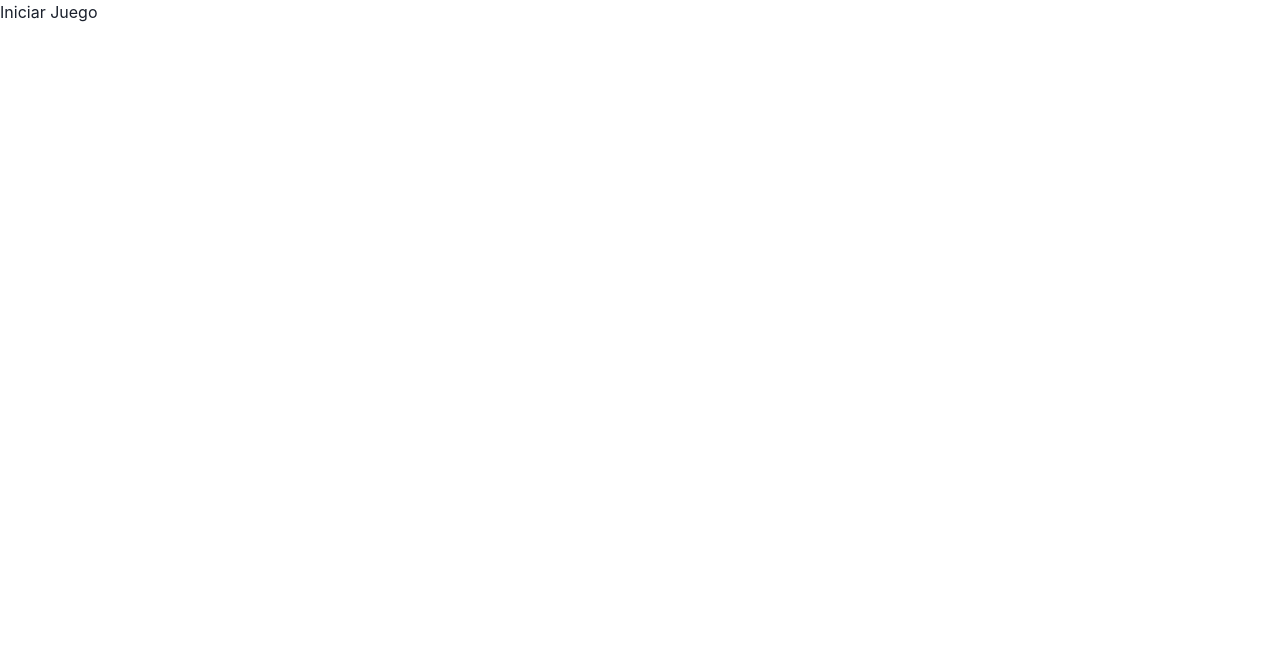
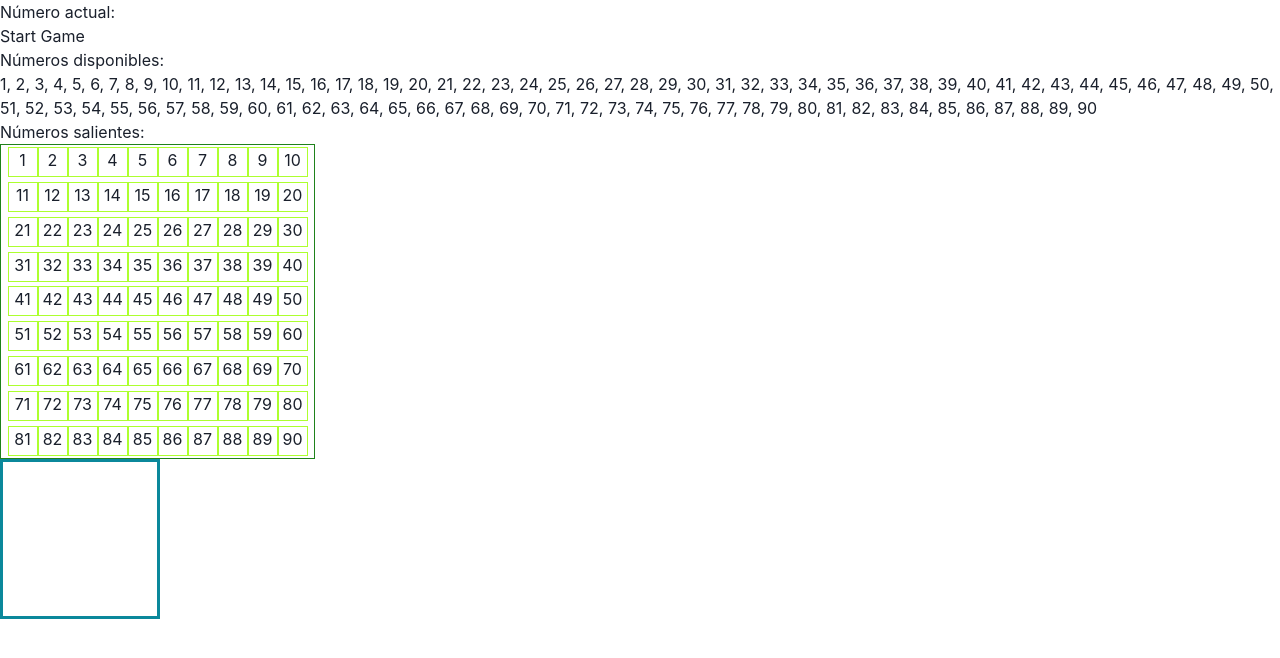
Before and after one commit to ayelentatto/bingo-with-react, a React (Create React App) app in the folder bingo/: page / in a window 1280 px wide. Shown: the top 658 px of the page. Built offline with nearby package versions, Linux system fonts and the light colour scheme.

Commit message:
current number(on repeat), availableNumbers(ok), output numbers(ok),background number tablero(ok), background number carton(ok)

```diff
--- /dev/null
+++ b/bingo/src/components/Carton.jsx
@@ -0,0 +1,3 @@
+import React from 'react';
+import { numbers } from '../shared/numbers';
+import Bingo from '../pages/Bingo/Bingo';
--- a/bingo/src/pages/Bingo/Bingo.jsx
+++ b/bingo/src/pages/Bingo/Bingo.jsx
@@ -1,37 +1,95 @@
-import React, { useEffect, useState } from 'react';
-
+import React, { useEffect, useState } from "react";
 import "./Bingo.scss";
-import { numbers } from '../../shared/numbers';
-import { sentences } from '../../shared/phrases';
+import { numbers } from "../../shared/numbers";
+import { phrases } from "../../shared/phrases";
 
 const Bingo = () => {
-    const numMod = [];
 
-    const [numAl, setNumAl] = useState();
-
-    useEffect(() => {
-        for(let num of numbers){
-            numMod.push(num);
-        }
-
-    }, []);
-
-    const iniciar = () => {
-        setInterval(() => {
-            let poscAleat = Math.floor(Math.random() * numMod.length + 1);
-            let numAleat = numMod[poscAleat];
-            setNumAl(numAleat);
-        }, 2000)
-
-    }
+  const [carton, setCarton] = useState([]);
+  const [cartonPintado, setCartonPintado] = useState([]);
+  const [disponibles, setDisponibles] = useState(numbers);
+  const [salientes, setSalientes] = useState([]);
+  const [numerosTableroPintados, setNumerosTableroPintados] = useState([]);
 
 
-    return (
+  const startGame = () => {
+    // Generar el cartón
+    const nums = [];
+    while (nums.length < 15) {
+      const randomNumber = disponibles[Math.floor(Math.random() * disponibles.length)];
+      if (!nums.includes(randomNumber)) {
+        nums.push(randomNumber);
+      }
+    }
+    setCarton(nums);
+
+
+    // Empezar a sacar números aleatorios
+    setInterval(() => {
+      const randomIndex = Math.floor(Math.random() * disponibles.length);
+      const randomNumber = disponibles[randomIndex];
+
+      // Actualizar números salientes
+      setSalientes(prevSalientes => [...prevSalientes, randomNumber]);
+      speakPhrase(randomNumber);
+      // Actualizar números disponibles
+      setDisponibles(prevDisponibles => prevDisponibles.filter(num => num !== randomNumber));
+
+      const newCartonPintado = carton.map(num => {
+        if (randomNumber !== num) {
+          return <p className="casilla pintada">{num}</p>;
+        } else {
+          return <p className="casilla">{num}</p>;
+        }
+      });
+      setCartonPintado(newCartonPintado);
+
+
+    }, 2000);
+
+  };
+
+  const speakPhrase = (number) => {
+    const phrase = phrases[number];
+    if (phrase) {
+      const utterance = new SpeechSynthesisUtterance(phrase);
+      speechSynthesis.speak(utterance);
+    }
+  };
+
+  useEffect(() => {
+
+  }, [disponibles, carton, salientes, cartonPintado]);
+
+
+
+  return (
     <div>
-        <h2>{numAl}</h2>
-        <button onClick={iniciar}>Iniciar Juego</button>
+
+      <h1>Número actual: {salientes.length > 0 ? salientes[salientes.length - 1] : null}</h1>
+      <button onClick={startGame}>Start Game</button>
+      <div className="d-block">
+        <h2>Números disponibles:</h2>
+        <p>{disponibles.join(', ')}</p>
+      </div>
+      <div className="d-block">
+        <h2>Números salientes: </h2>
+        <p>{[...new Set(salientes)].join(', ')}</p>
+      </div>
+      <div className="allNums">
+        {numbers.map((num) => (
+          <p key={num} className={salientes.includes(num) || numerosTableroPintados.includes(num) ? 'tablero pintado' : 'tablero'}>{num}</p>
+        ))}
+      </div>
+      <div className="cartoon">
+        {carton.map((num)=>(
+          <p key={num} className={salientes.includes(num) || numerosTableroPintados.includes(num) ? 'casilla pintada' : 'tablero'}>{num}</p>
+        ))}
+      </div>
     </div>
-    )
-}
+  );
+
+};
+
 
 export default Bingo;
--- a/bingo/src/pages/Bingo/Bingo.scss
+++ b/bingo/src/pages/Bingo/Bingo.scss
@@ -0,0 +1,40 @@
+.cartoon{
+    display:flex;
+    justify-content: center;
+    align-items: center;
+    flex-wrap:wrap-reverse;
+    width: 160px;
+    height: 160px;
+    border:3px solid rgb(11, 136, 155);
+}
+.casilla{
+    width: 30px;
+    height: 30px;
+    border: 1px solid black;
+}
+.pintada {
+    width: 30px;
+    height: 30px;
+    margin:0px;
+    border: 2px solid black;
+    background-color: darkorchid;
+    color: aqua;
+}
+.allNums{
+    display:flex;
+    justify-content: center;
+    align-items: center;
+    flex-wrap:wrap;
+    width: 315px;
+    height: 315px;
+    border:1px solid rgb(31, 130, 27);
+}
+.tablero{
+    width: 30px;
+    height: 30px;
+    border: 1px solid greenyellow;
+    text-align: center;
+}
+.pintado{
+    background-color: cornflowerblue;
+}
--- a/bingo/src/shared/numbers.js
+++ b/bingo/src/shared/numbers.js
@@ -4,4 +4,8 @@ for (let i= 1; i < 91; i++){
     numbers.push(i);
 }
 
-export { numbers };
+let asertados = [];
+
+
+
+export { numbers , asertados };
--- a/bingo/src/shared/phrases.js
+++ b/bingo/src/shared/phrases.js
@@ -1,4 +1,4 @@
- const sentences = {
+ const phrases = {
     1: "El número uno",
     2: "La pareja, los patitos",
     3: "La tercia",
@@ -91,4 +91,4 @@
     90: "La nonagésima, la gran mayoría"
 
 }
-export { sentences };
+export { phrases };
```
Also changed, not shown: bingo/src/functions.js (added, +8 -0 lines).
